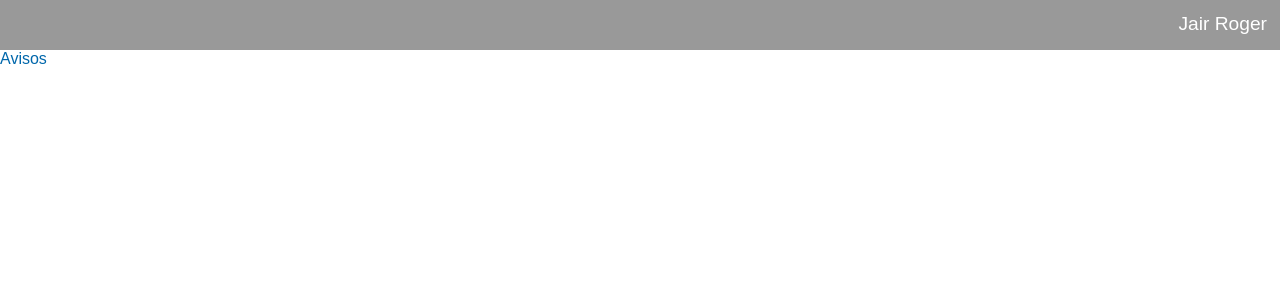
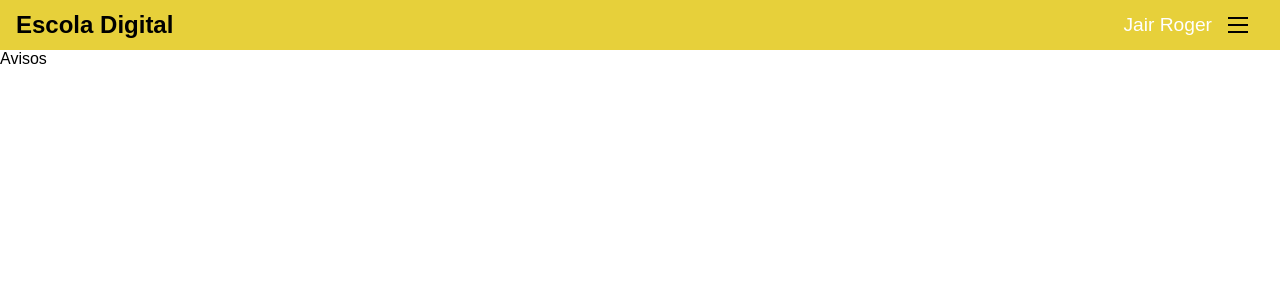
Before and after one commit to LopesEleones/EscolaDigital, a PHP site: page / in a window 1280 px wide. Shown: the top 300 px of the page. Run offline with PHP 8.4, Linux system fonts and the light colour scheme; a user stored in the database is signed in.

Commit message:
Add files via upload

```diff
--- a/includes/components/header.php
+++ b/includes/components/header.php
@@ -1,3 +1,9 @@
+<?php
+
+require('./includes/config.php');
+
+?>
+
 <!DOCTYPE html>
 <html lang="pt-br">
 <head>
@@ -7,11 +13,24 @@
     <link rel="stylesheet" href="./includes/css/style.css">
 </head>
 <body>
-    <div class="header">
-        <p><?php echo $_SESSION["nome"]; ?></p>
-        <!--<div class="menu">
-            <a href="logout.php">Sair</a>
-        </div>-->
+    <div class="header" id="header">
+        <a id="logo" href=""><?php echo $appname; ?></a>
+        <nav id="nav">
+            <p><?php echo $_SESSION["nome"]; ?></p>
+            <button id="btn-menu" aria-label="Abrir Menu" aria-haspopup="true" aria-controls="menu" aria-expanded="false">
+                <span id="hamburger"></span>
+            </button>
+            <ul id="menu" role="menu">
+                <li>
+                    <?php echo $_SESSION['nome']; ?>
+                </li>
+                <li><a href="/">Configurações</a></li>
+                <li><a href="/">Ajuda</a></li>
+                <li><a href="logout.php">Sair</a></li>
+            </ul>
+        </nav>
     </div>
 </body>
+
+<script src="./includes/js/script.js"></script>
 </html>
--- a/includes/components/splash.php
+++ b/includes/components/splash.php
@@ -14,7 +14,9 @@ require('includes/config.php');
 </head>
 <body>
     <div class="splash">
-        <h1 class="fade-in"><?php echo $appname; ?></h1>
+        <h1 class="fade-in">
+            <?php echo $appname; ?>
+        </h1>
     </div>
 </body>
 
--- a/includes/css/style.css
+++ b/includes/css/style.css
@@ -1,7 +1,18 @@
-body {
+:root{
+     --default-color: #e7d03a;
+}
+
+body{
      font-family: Arial, Sans-Serif;
      margin: 0;
 }
+
+body, ul{
+     margin: 0;
+     padding: 0;
+}
+
+/* ÍNICIO TELA DE CARREGAMENTO */
 
 .splash{
      position: fixed;
@@ -31,18 +42,124 @@ body {
      transition: all 0.5s;
 }
 
+/* FIM TELA DE CARREGAMENTO */
+
+/* ÍNICIO CABEÇALHO */
+
 .header{
-     width: 100%;
-     background: #999;
-     height: 50px;
+    width: 100%;
+    background: var(--default-color);
+    height: 50px;
 }
 
 .header p{
-     float: right;
-     font-size: 1.2em;
-     margin: 13px;
-     color: #fff;
+    float: left;
+    font-size: 1.2em;
+    margin: 0;
+    margin-top: 5px;
+    color: #fff;
 }
+
+#header{
+     box-sizing: border-box;
+     height: 50px;
+     padding: 1rem;
+     display: flex;
+     align-items: center;
+     justify-content: space-between;
+}
+
+#logo{
+     font-size: 1.5rem;
+     font-weight: bold;
+}
+
+/* FIM CABEÇALHO */
+
+/* INÍCIO MENU */
+
+/*#menu{
+     display: flex;
+     list-style: none;
+     gap: .5rem;
+}*/
+
+#btn-menu{
+     display: block;
+}
+
+#menu{
+     display: block;
+     position: absolute;
+     width: 100%;
+     top: 50px;
+     right: 0px;
+     background: var(--default-color);
+     transition: .6s;
+     z-index: 100;
+     height: 0px;
+     visibility: hidden;
+     overflow-y: hidden;
+}
+
+#nav.active #menu{
+     height: calc(100vh - 50px);
+     visibility: visible;
+     overflow-y: auto;
+}
+
+#menu li{
+     padding: 1rem 0;
+}
+
+#menu a{
+     font-size: 1.5rem;
+     padding: 1rem 0;
+     margin: 0 1rem;
+     border-bottom: 2px solid rgba(0, 0, 0, .05);
+}
+
+#btn-menu{
+     display: flex;
+     padding: .5rem 1rem;
+     font-size: 1rem;
+     border: none;
+     background: none;
+     cursor: pointer;
+     gap: .5rem;
+}
+
+#hamburger{
+     border-top: 2px solid;
+     width: 20px;
+}
+
+#hamburger::after, #hamburger::before{
+     content: '';
+     display: block;
+     width: 20px;
+     height: 2px;
+     background: currentColor;
+     margin-top: 5px;
+     outline: none;
+     transition: .3s;
+     position: relative;
+}
+
+#nav.active #hamburger{
+     border-top-color: transparent;
+}
+
+#nav.active #hamburger::before{
+     transform: rotate(135deg);
+}
+
+#nav.active #hamburger::after{
+     transform: rotate(-135deg);
+     top: -7px;
+}
+
+/* FIM MENU */
 
 .clearfix:before, .clearfix:after{
      content: "";
@@ -54,12 +171,13 @@ body {
 }
 
 a{
-     color:#0067ab;
+     color: black;
      text-decoration: none;
+     font-family: sans-serif;
 }
 
 a:hover{
-     text-decoration: underline;
+     cursor: pointer;
 }
 
 .form{
@@ -81,11 +199,11 @@ input[type='password'] {
 input[type='submit']{
      padding: 10px 25px 8px;
      color: #fff;
-     background-color:   #e7d03a;
+     background-color: var(--default-color);
      text-shadow: rgba(231,208,58,0.24) 0 1px 0;
      font-size: 16px;
      box-shadow: rgba(231,208,58,0.24) 0 2px 0 0 inset,#fff 0 1px 0 0;
-     border: 1px solid  #e7d03a;
+     border: 1px solid var(--default-color);
      border-radius: 2px;
      margin-top: 10px;
      cursor:pointer;
--- a/includes/js/script.js
+++ b/includes/js/script.js
@@ -1,3 +1,5 @@
+// TELA DE CARREGAMENTO
+
 const splash = document.querySelector(".splash");
 
 document.addEventListener('DOMContentLoaded', (e)=>{
@@ -5,3 +7,30 @@ document.addEventListener('DOMContentLoaded', (e)=>{
         splash.classList.add('display-none');
     }, 2000);
 })
+
+
+window.onload=function() {
+
+// MENU
+
+const btnMenu = document.getElementById('btn-menu');
+
+function toggleMenu(event) {
+    if (event.type === 'touchstart') {
+        event.preventDefault();
+    }
+    const nav = document.getElementById('nav');
+    nav.classList.toggle('active');
+    const active = nav.classList.contains('active');
+    event.currentTarget.setAttribute('aria-expanded', active);
+    if (active) {
+        event.currentTarget.setAttribute('aria-label', 'Fechar Menu');
+    } else {
+        event.currentTarget.setAttribute('aria-label', 'Abrir Menu');
+    }
+}
+
+btnMenu.addEventListener('click', toggleMenu);
+btnMenu.addEventListener('touchstart', toggleMenu);
+
+}
```
Also changed, not shown: login.php (+4 -4 lines).
